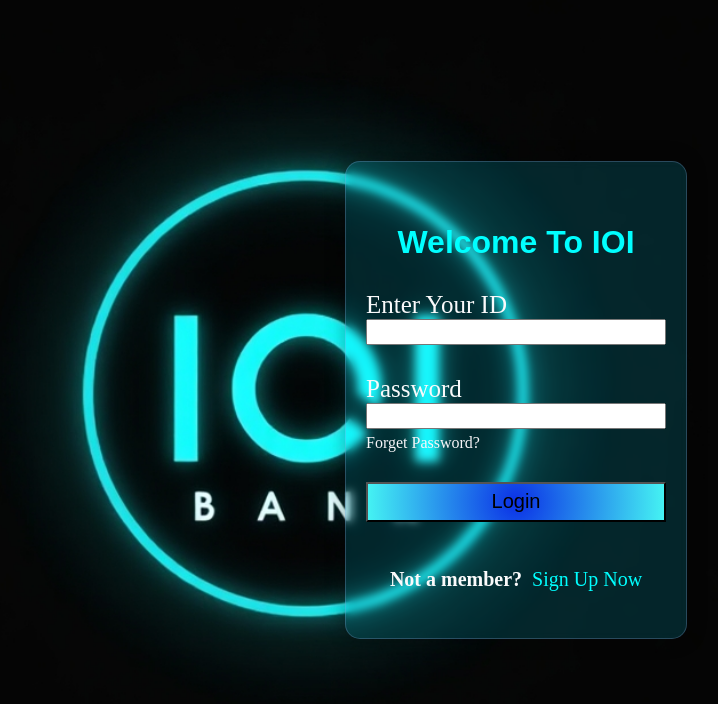
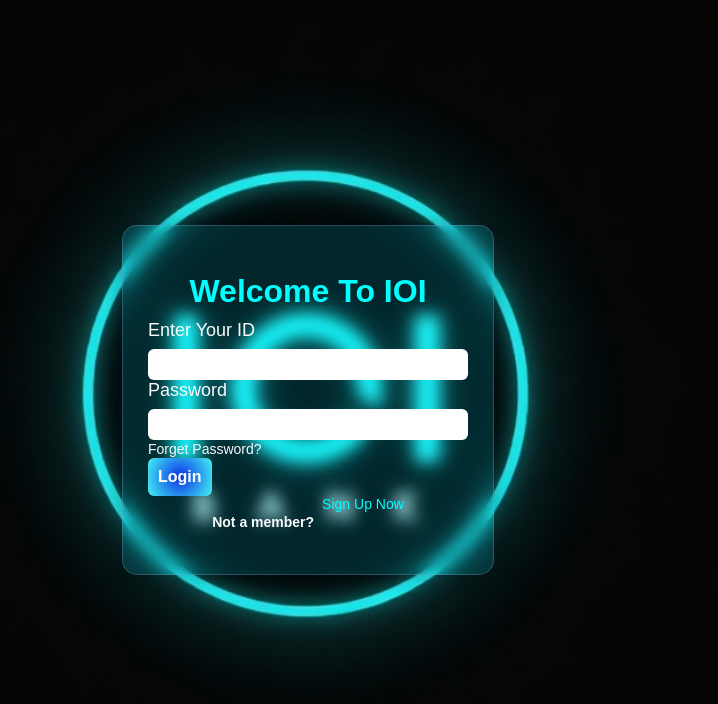
Before and after one commit to behzod1205/project_1, a plain HTML site: page index.html in a window 1280 px wide. Shown: the whole page, without its empty margins (332-1050 px from the left). Drawn offline with Linux system fonts and the light colour scheme.

Commit message:
Final Result

```diff
--- a/style.css
+++ b/style.css
@@ -1,115 +1,112 @@
+/* Umumiy */
 body {
   margin: 0;
   height: 100vh;
   display: flex;
-    align-items: center;
-    background: #020024;
-
+  justify-content: center; /* markazga gorizontal */
+  align-items: center;     /* markazga vertikal */
   background: url("./assets/pic5.jpg") no-repeat center center/cover;
-
+  font-family: sans-serif;
+  color: #fafafb;
 }
 
+/* Form umumiy */
 form {
   display: flex;
   flex-direction: column;
   gap: 15px;
   background: rgba(5, 219, 252, 0.15);
-    padding: 20px;
+  padding: 25px;
   border-radius: 15px;
-    box-shadow: 0 0 20px rgba(0,0,0,0.3);
-    width: 300px;
-    margin-left: 677px;
-
-    backdrop-filter: blur(5px);
-    -webkit-backdrop-filter: blur(12px);
+  box-shadow: 0 0 20px rgba(0, 0, 0, 0.3);
+  width: 100%;
+  max-width: 320px; /* responsiv */
+  backdrop-filter: blur(8px);
   border: 1px solid rgba(130, 164, 213, 0.3);
-
 }
 
-.signup_form{
+.signup_form {
   display: none;
 }
 
-.main_form{
-    margin-top: 20px;
+.l_form {
+  text-align: center;
+  color: aqua;
+  margin-bottom: 10px;
 }
 
-.l_form{
+.member_id,
+.password,
+.sign_up {
   display: flex;
-    font-family: sans-serif;
-    align-items: center;
-    justify-content: center;
+  flex-direction: column;
+  gap: 8px;
+  font-size: 18px;
+}
+
+.input {
+  padding: 8px;
+  border-radius: 6px;
+  border: none;
+  outline: none;
+}
+
+/* Forget password link */
+.fb a {
+  color: #f7f6f9;
+  text-decoration: none;
+  font-size: 14px;
+}
+
+.fb a:hover {
   color: aqua;
 }
 
-.member_id{
-    display: flex;
-    flex-direction: column;
-    margin-bottom: 30px;
-    margin-top: 30px;
-    font-size: 25px;
-    color: #fafafb;
+/* Submit tugma */
+.submit {
+  padding: 10px;
+  font-size: 16px;
+  font-weight: bold;
+  border: none;
+  border-radius: 6px;
+  cursor: pointer;
+  color: white;
+  background: radial-gradient(
+    circle,
+    rgba(11, 48, 230, 1) 0%,
+    rgba(69, 243, 243, 1) 100%
+  );
+  transition: 0.3s;
 }
 
-.password{
-    display: flex;
-    flex-direction: column;
-    margin-top: 10px;
-    font-size: 25px;
-    color: #fafafb;
+.submit:hover {
+  opacity: 0.9;
 }
 
-.fb a{
+/* Sign in/up */
+.sign {
   display: flex;
-    color: rgb(247, 246, 249);
-    margin-top: 5px;
-    margin-bottom: 30px;
-    text-decoration: none;
+  justify-content: center;
+  gap: 8px;
+  font-size: 14px;
 }
 
-.fb a:hover{
-    color: aqua;
-}
-
-.submit{
-    width: 300px;
-    height: 40px;
-    font-size: 20px;
-    background: #0b30e6;
-    background: radial-gradient(circle, rgba(11, 48, 230, 1) 0%, rgba(69, 243, 243, 1) 100%, rgba(252, 70, 107, 1) 100%);
-}
-
-
-
-.sign{
-    display: flex;
-    align-items: center;
-    justify-content: center;
-    color: #fafafb;
-    font-size: 20px;
-    gap: 10px;
-    margin-top: 20px;
-}
-
-.sign a{
+.sign a {
   color: aqua;
   text-decoration: none;
 }
 
-.sign a:hover{
+.sign a:hover {
   color: lime;
 }
 
-.input{
-    height: 20px;
+/* Xatolik va muvaffaqiyat xabarlari */
+#error {
+  color: red;
+  font-size: 14px;
 }
 
-.sign_up{
-    display: flex;
-    flex-direction: column;
-    gap: 10px;
-    margin-bottom: 30px;
-    margin-top: 30px;
-    font-size: 25px;
-    color: #fafafb;
+#acc_cr {
+  color: lime;
+  font-size: 14px;
 }
--- a/style_entry.css
+++ b/style_entry.css
@@ -1,61 +1,65 @@
+/* Umumiy sahifa */
 body {
-    margin: 0;
-    height: 100vh;
-    display: flex;
-    /* align-items: center; */
-    background: #020024;
-
-    background: url("./assets/pic4.jpg") no-repeat center center/cover;
-
+  margin: 0;
+  height: 100vh;
+  background: url("./assets/pic4.jpg") no-repeat center center/cover;
+  font-family: 'Montserrat', sans-serif;
+  color: white;
 }
 
-
-.logo{
-    font-family: Montserrat;
-    color: rgb(8, 221, 249);
-    font-weight: 700;
-    font-size: 70px;
-    margin-left: 50px;
+/* Navbar qismi */
+.nav_wrapper {
+  display: flex;
+  align-items: center;
+  justify-content: space-between; /* chap va o‘ng tarafga */
+  padding: 15px 40px;
+  background: rgba(0, 0, 0, 0.4); /* yarim shaffof fon */
+  backdrop-filter: blur(8px);
+  position: sticky;
+  top: 0;
 }
 
-.nav_wrapper{
-    display: flex;
-    align-items: center;
-    justify-content: space-around;
-    padding: 13px;
-    padding-right: 43px;
-    gap: 160px;
+/* Logo */
+.logo {
+  font-weight: 700;
+  font-size: 28px; /* 70px juda katta edi */
+  color: #08ddf9;
 }
 
-.nav_items{
-    display: flex;
+/* Menu itemlar */
+.nav_items .item {
+  display: flex;
+  gap: 40px;
+  list-style: none;
+  margin: 0;
+  padding: 0;
 }
 
-.item {
-    display: flex;
-    gap: 80px;
+.item a {
+  text-decoration: none;
+  color: white;
+  font-weight: 600;
+  font-size: 18px;
+  transition: 0.3s;
 }
 
-.item a{
-    font-family: Montserrat;
-    text-decoration: none;
-    color: white;
-    font-weight: 700;
-    font-size: 40px;
-    text-align: center;
+.item a:hover {
+  color: #08ddf9;
 }
 
-
-
-.icons button{
-    width: 100px;
-    height: 50px;
-    font-size: 20px;
-    border-radius: 10px;
-    color: aqua;
-    background-color: #020024;
+/* Logout tugma */
+.icons button {
+  padding: 10px 20px;
+  font-size: 16px;
+  border-radius: 8px;
+  border: none;
+  cursor: pointer;
+  color: white;
+  background: linear-gradient(90deg, #00f2fe, #4facfe);
+  transition: transform 0.2s, opacity 0.3s;
 }
 
-.icons button:hover{
-    color: lime;
+.icons button:hover {
+  transform: scale(1.05);
+  opacity: 0.9;
 }
--- a/style_main.css
+++ b/style_main.css
@@ -1,42 +1,65 @@
+/* Umumiy sahifa */
 body {
-    margin: 0;
-    height: 100vh;
-    display: flex;
-    align-items: center;
-    background: #020024;
-
-    background: url("./assets/pic3.jpg") no-repeat center center/cover;
-
+  margin: 0;
+  height: 100vh;
+  display: flex;
+  justify-content: center;   /* kontent markazga */
+  align-items: center;
+  background: url("./assets/pic3.jpg") no-repeat center center/cover;
+  font-family: 'Segoe UI', sans-serif;
+  color: #fff;
+  text-align: center;
 }
 
-
-.hero_wrapper .welcome{
-    display: flex;
-    color: aqua;
-    text-align: center;
-    font-size: 50px;
-    margin-left: 150px;
+/* Qahramon qismi */
+.hero_wrapper {
+  max-width: 700px;
+  padding: 20px;
+  background: rgba(0, 0, 0, 0.4); /* fonni qoraytirib o‘qish oson */
+  border-radius: 20px;
+  backdrop-filter: blur(10px);
+  box-shadow: 0 6px 20px rgba(0, 0, 0, 0.4);
 }
 
-.hero_wrapper .hero{
-    display: flex;
-    color: blue;
-    margin-left: 50px;
+/* Welcome matni */
+.welcome {
+  font-size: 40px;
+  font-weight: bold;
+  color: #00f2fe;
+  margin-bottom: 15px;
 }
 
-.hero_wrapper .desc{
-    display: flex;
-    color: blueviolet;
-    font-size: 25px;
-    margin-left: 50px;
+/* Asosiy hero text */
+.hero {
+  font-size: 28px;
+  font-weight: 600;
+  line-height: 1.4;
+  color: #ffffff;
+  margin-bottom: 20px;
 }
 
-.button #loginbtn{
-    color: aqua;
-    background-color: #050147;
-    width: 200px;
-    height: 50px;
-    border-radius: 10px;
-    font-size: 25px;
-    margin-left: 50px;
+/* Tavsif */
+.desc {
+  font-size: 18px;
+  color: #d1d1d1;
+  margin-bottom: 30px;
+  line-height: 1.6;
 }
+
+/* Tugma */
+#loginbtn {
+  padding: 12px 30px;
+  font-size: 18px;
+  font-weight: bold;
+  border: none;
+  border-radius: 12px;
+  cursor: pointer;
+  color: white;
+  background: linear-gradient(90deg, #00f2fe, #4facfe);
+  transition: transform 0.2s, opacity 0.3s;
+}
+
+#loginbtn:hover {
+  transform: scale(1.05);
+  opacity: 0.9;
+}
```
Lines whose indentation alone changed are shown as unchanged.
